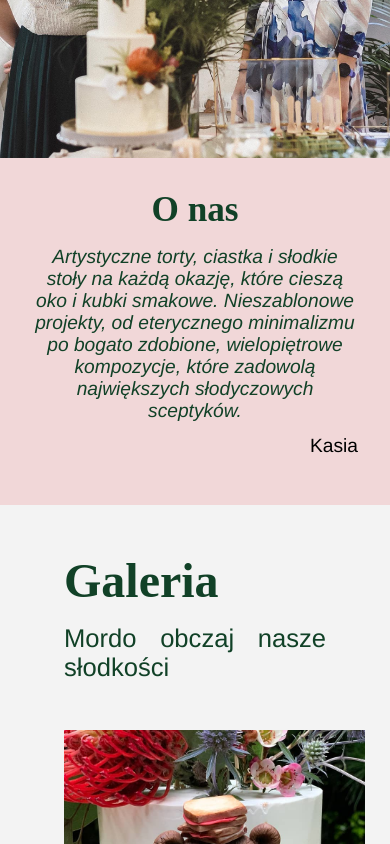
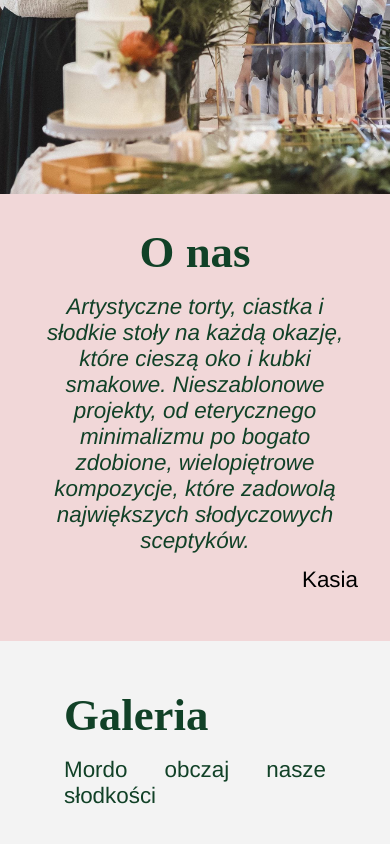
Before and after one commit to fstawicki/SzamajTort, a React (Create React App) app: page / in a window 390 px wide. Shown: the part 1156-2000 px from the top of the page. Built offline with nearby package versions, Linux system fonts and the light colour scheme; a web font is replaced by a local one.

Commit message:
responsive. to do: navbar logic, hamburger menu, scroll component, scroll effects

```diff
--- a/src/components/AboutUs/About.module.css
+++ b/src/components/AboutUs/About.module.css
@@ -16,7 +16,7 @@
     justify-content: center;
 
     /* !!!!!!!!! change */
-    padding: 9rem;
+    padding: 7rem;
 }
 
 .leftImg{
@@ -38,7 +38,7 @@
     flex-direction: column;
 
     /* !!!!!!!!! change */
-    padding: 9rem;
+    padding: 7rem;
     background-color: #F1D7D8;
 }
 
@@ -62,17 +62,26 @@
     margin: 2rem 0 0 auto;
 }
 
+@media (max-width: 1350px){
+    .left,
+    .right{
+        padding: 5rem;
+
+    }
+}
+
+
 @media (max-width: 1000px){
     .container{
         flex-direction: column;
         height: max-content;
         background-color: #F1D7D8;
-        padding: 3rem 0 1rem 0;
+        padding-bottom: 1rem;
     }
 
 
     .left{
-        height: 50vh;
+        height: 60vh;
     }
     .leftImg{
         background-size: cover;
@@ -90,17 +99,32 @@
     }
 
     .right h2{
-        font-size: 2.2rem;
+        font-size: 3rem;
         padding-bottom: 1rem;
     }
 
     .right p{
-        font-size: 1.2rem;
+        font-size: 1.8rem;
         text-align: center;
     }
 
     .right .author{
-        font-size: 1.2rem;
+        font-size: 1.8rem;
         margin: 0.8rem 0 0 auto;
     }
 }
+
+@media (max-width: 600px){
+    .right h2{
+        font-size: 2.8rem;
+    }
+
+    .right p{
+        font-size: 1.4rem;
+    }
+
+    .right .author{
+        font-size: 1.4rem;
+    }
+
+}
--- a/src/components/Contact/Contact.module.css
+++ b/src/components/Contact/Contact.module.css
@@ -90,10 +90,17 @@
 
 }
 
-@media (max-width: 1200px){
+@media (max-width: 1215px){
 
     .container{
-        width: 60%;
+        width: 65%;
+    }
+
+    .right h2{
+        font-size: 2.8rem;
+    }
+    .right li{
+        font-size: 1.5rem;
     }
 
     .left{
@@ -104,15 +111,22 @@
     }
 }
 
-@media (max-width: 800px){
+@media (max-width: 900px){
     .container{
         width: 80%;
+    }
+
+    .right h2{
+        font-size: 2.6rem;
+    }
+    .right li{
+        font-size: 1.3rem;
     }
 
 }
 
 
-@media (max-width: 560px){
+@media (max-width: 700px){
 
     .contactDiv{
         margin-top: 4rem;
@@ -120,16 +134,19 @@
 
     .container{
         width: 100%;
-        flex-direction: column;
         padding: 0;
         border: none;
     }
 
-    .left{
-        display: none;
+}
+
+@media (max-width: 450px){
+    .right h2{
+        font-size: 2.rem;
+    }
+    .right li{
+        font-size: 1.3rem;
     }
 
-    .right{
-        width: 100%;
-    }
+
 }
--- a/src/components/Footer/Footer.js
+++ b/src/components/Footer/Footer.js
@@ -6,7 +6,7 @@ const Footer = () =>{
     return(
         <div className={styles.footer}>
             <div className={styles.left}>
-                <p>Weekendowa Cukiernia Szamaj Tort</p>
+                <p>Szamaj Tort</p>
                 <p>Sobota: 11 - 18</p>
                 <p>Niedziela: 11 - 16</p>
                 <p>Bolesława Chrobrego 12</p>
--- a/src/components/Footer/Footer.module.css
+++ b/src/components/Footer/Footer.module.css
@@ -63,7 +63,7 @@
 }
 
 
-@media (max-width: 900px){
+@media (max-width: 930px){
     .footer{
         flex-direction: column;
     }
@@ -79,4 +79,9 @@
         height: 25vh;
         background-size: contain;
     }
+
+    .left,
+    .right *{
+        font-size: 1.3rem;
+    }
 }
--- a/src/components/Galery/Galery.module.css
+++ b/src/components/Galery/Galery.module.css
@@ -167,6 +167,13 @@
         min-width: 100%;
     }
 
+    .galleryleft h2{
+        font-size: 3rem;
+    }
+    .galleryleft p{
+        font-size: 1.8rem;
+    }
+
     .galleryright {
         max-width: 100%;
         margin-top: 3rem;
@@ -177,3 +184,12 @@
         margin-top: 3rem;
     }
 }
+
+@media (max-width: 750px){
+    .galleryleft h2{
+        font-size: 2.8rem;
+    }
+    .galleryleft p{
+        font-size: 1.4rem;
+    }
+}
--- a/src/components/Order/Order.module.css
+++ b/src/components/Order/Order.module.css
@@ -29,8 +29,19 @@
     background-color: rgba(0,0,0, 0.3) ;
 }
 
+@media (max-width: 1000px){
+    .container{
+        height: 30vh;
+    }
+    .btn a{
+        font-size: 1.8rem;
+        padding: 2.2rem 3rem;
+    }
 
-@media (max-width: 1000px){
+}
+
+
+@media (max-width: 750px){
     .container{
         height: 30vh;
     }
```
